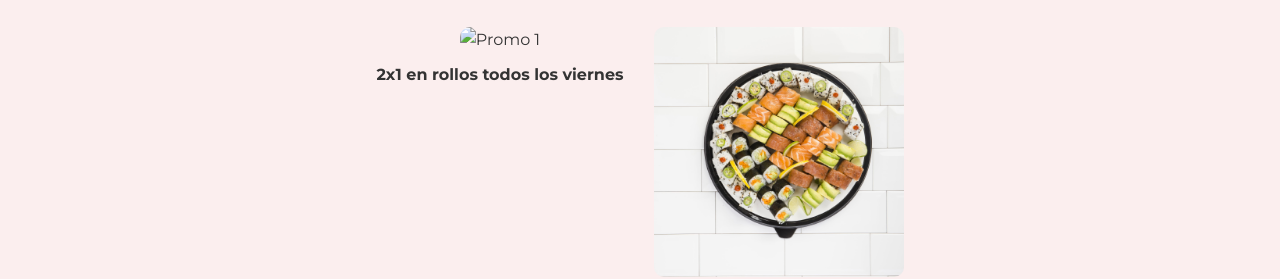
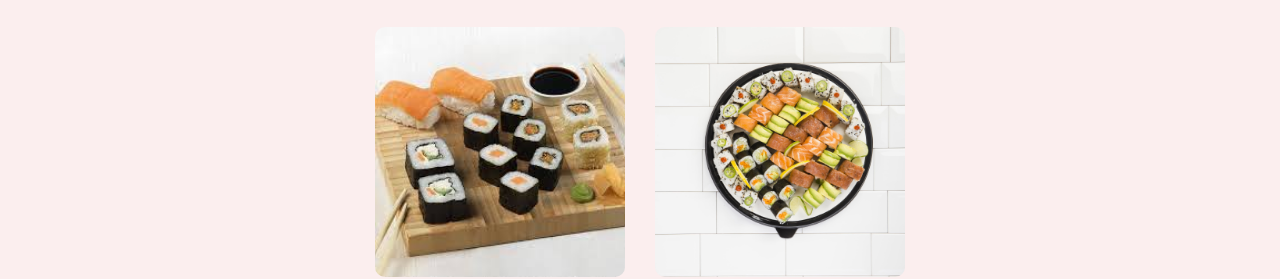
Before and after one commit to IBA-RRA/Torii---Sushi, a plain HTML site: page index.html in a window 1280 px wide. Shown: the part 529-808 px from the top of the page. Drawn offline with Linux system fonts and the light colour scheme; files whose address does not match are found by name.

Commit message:
Update index.html

```diff
--- a/index.html
+++ b/index.html
@@ -37,7 +37,7 @@
     <h2>Promociones Especiales</h2>
     <div class="promo-contenedor">
       <div class="promo-item">
-        <img src="imagenes/descarga.jpg" alt="Promo 1">
+        <img src="descarga.jpg" alt="Promo 1">
         <p>2x1 en rollos todos los viernes</p>
       </div>
       <div class="promo-item">
```
